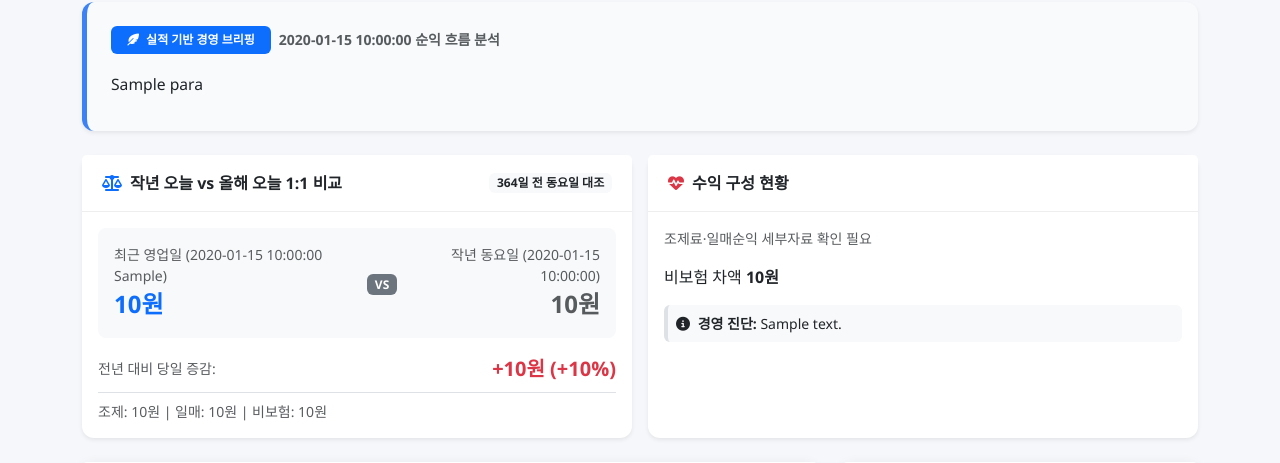
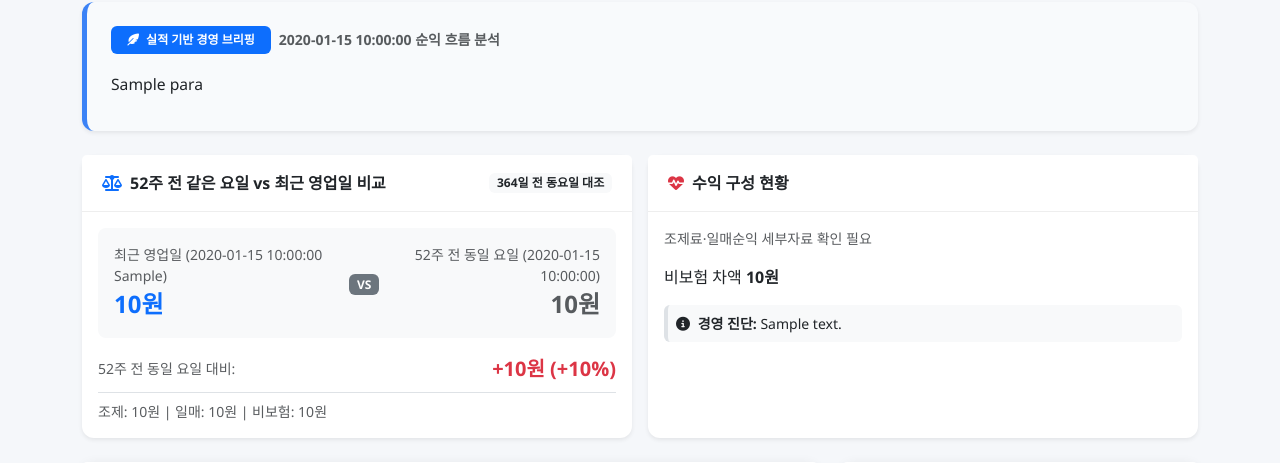
Before and after one commit to gokuroku720818/pharmacy-profit, a Flask app: template templates/dashboard.html in a window 1280 px wide. Shown: the part 1479-1942 px from the top of the page. Run offline with Flask 3, Linux system fonts and the light colour scheme; the template is opened without the code that fills it: most values are stand-ins (such as "Sample title", 1, 10 or a date in 2020); parts of the project's set-up code (start-up, migrations or seed data) failed here and were passed over; some libraries are stand-ins or nearby versions.

Commit message:
Label 364-day comparison accurately

```diff
--- a/templates/dashboard.html
+++ b/templates/dashboard.html
@@ -199,13 +199,13 @@
 </div>
 {% endif %}
 
-<!-- ⚖️ 2. 작년 오늘 vs 올해 오늘 & 💊 3. 황금비율 진단 -->
+<!-- ⚖️ 2. 52주 전 동일 요일 비교 & 💊 3. 수익 구성 현황 -->
 <div class="row g-3 mb-4">
-    <!-- 작년 동요일 비교 -->
+    <!-- 52주 전 동일 요일 비교 -->
     <div class="col-lg-6">
         <div class="card border-0 shadow-sm h-100">
             <div class="card-header bg-white d-flex justify-content-between align-items-center">
-                <span class="fw-bold"><i class="fas fa-balance-scale text-primary me-2"></i>작년 오늘 vs 올해 오늘 1:1 비교</span>
+                <span class="fw-bold"><i class="fas fa-balance-scale text-primary me-2"></i>52주 전 같은 요일 vs 최근 영업일 비교</span>
                 <span class="badge bg-light text-dark">364일 전 동요일 대조</span>
             </div>
             <div class="card-body">
@@ -219,12 +219,12 @@
                         <span class="badge bg-secondary">VS</span>
                     </div>
                     <div class="text-end">
-                        <small class="text-muted d-block">작년 동요일 ({{ yoy_day.yoy_date }})</small>
+                        <small class="text-muted d-block">52주 전 동일 요일 ({{ yoy_day.yoy_date }})</small>
                         <span class="fs-4 fw-bold text-muted">{{ "{:,}".format(yoy_day.yoy_total) }}원</span>
                     </div>
                 </div>
                 <div class="d-flex justify-content-between align-items-center">
-                    <span class="small text-muted">전년 대비 당일 증감:</span>
+                    <span class="small text-muted">52주 전 동일 요일 대비:</span>
                     <span class="fw-bold fs-5 {% if yoy_day.diff >= 0 %}text-success{% else %}text-danger{% endif %}">
                         {{ "{:+,}".format(yoy_day.diff) }}원 ({{ ("{:+,}".format(yoy_day.growth_pct) ~ "%") if yoy_day.growth_pct is not none else "비교 기준 0원" }})
                     </span>
```
